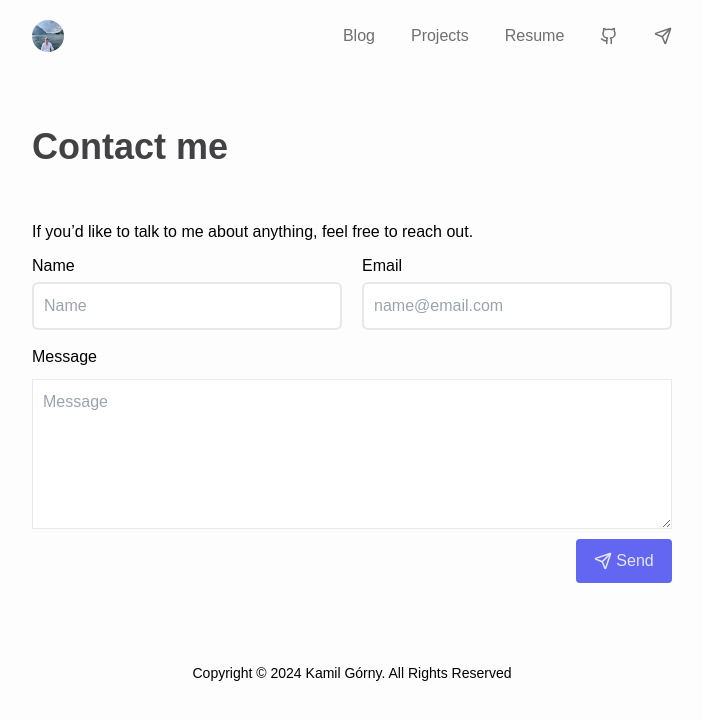
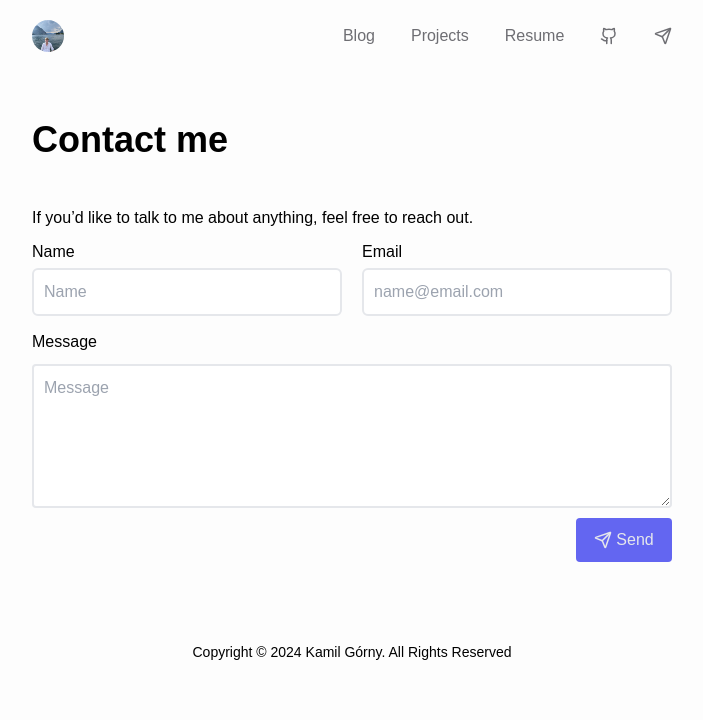
Before and after one commit to kamil-gorny/Blog, a SvelteKit app: page /contact in a window 1280 px wide. Shown: the top 720 px of the page, without its empty margins (288-991 px from the left). Built offline with nearby package versions, Linux system fonts and the light colour scheme.

Commit message:
refactor: Style contact form using tailwind

```diff
--- a/src/routes/(app)/contact/+page.svelte
+++ b/src/routes/(app)/contact/+page.svelte
@@ -11,52 +11,15 @@
 
 {#if isVisble}
 <div class="flex flex-col justify-center self-center gap-2.5 pt-12 w-1/2" in:fade>
-    <span class="header">Contact me</span>
+    <span class="font-bold text-4xl pb-9 text-prime">Contact me</span>
     <span>If you’d like to talk to me about anything, feel free to reach out.</span>
-    <div class="upper-section">
+    <div class="flex flex-row gap-5">
         <Input label="Name" name="name" placeholder="Name"/>
         <Input label="Email" name="email" placeholder="name@email.com"/>
 
     </div>
-    <label class="text-area-label" for="message">Message</label>
-    <textarea class="message" name="message" placeholder="Message"></textarea>
+    <label class="mt-1" for="message">Message</label>
+    <textarea class="p-2.5 h-36 rounded border-gray-200 border-2" name="message" placeholder="Message"></textarea>
     <div class="flex w-24 h-11 self-end items-center justify-center bg-indigo-500 text-gray-200 gap-1 rounded"><Send size="18"/>Send</div>
 </div>
 {/if}
-
-<style>
-
-    .header{
-        color: #424245;
-        font-weight: bold;
-        font-size: 36px;
-        padding-bottom: 36px;
-
-    }
-
-    .message{
-        box-sizing: border-box;
-        padding:10px;
-    }
-
-    .text-area-label{
-        margin-top:5px;
-    }
-    label{
-        font-weight: 500;
-    }
-    textarea{
-        height: 150px;
-        border: 1px solid #E8E8ED;
-    }
-
-
-
-
-    .upper-section{
-        display: flex;
-        flex-direction: row;
-        gap: 20px;
-    }
-
-</style>
--- a/tailwind.config.js
+++ b/tailwind.config.js
@@ -3,7 +3,11 @@ export default {
   content: ["./src/**/*.{html,js,svelte,ts}"],
 
   theme: {
-    extend: {}
+    extend: {
+      colors:{
+        'prime': '424245'
+      }
+    }
   },
 
   plugins: []
```
